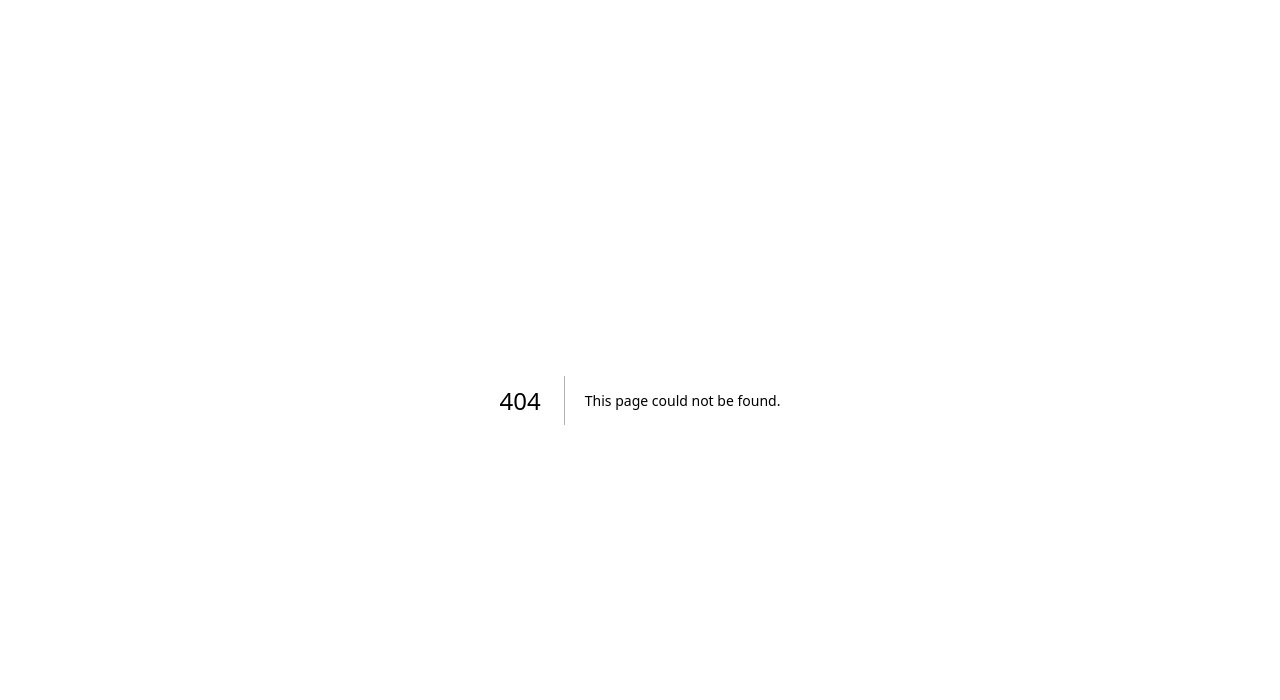
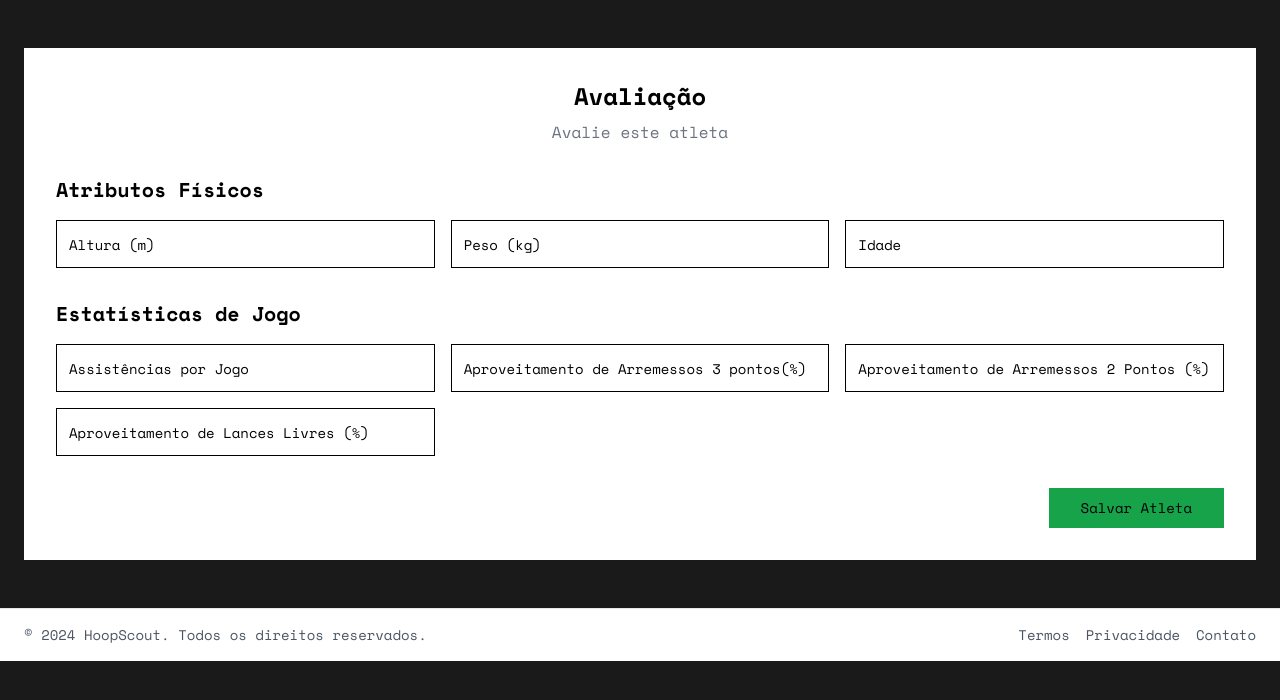
Before and after one commit to brenolino/hoop-scout, a Next.js app: page /athlete/rating/1 in a window 1280 px wide. Before the commit this address had no page. Shown: the top 700 px of the page. Built offline with nearby package versions, Linux system fonts and the light colour scheme.

Commit message:
Habilita avaliação de atleta

```diff
--- a/app/athlete/rating/page.tsx
+++ b/app/athlete/rating/[id]/page.tsx
@@ -2,21 +2,24 @@
 
 import { useState } from "react"
 import Link from "next/link"
-import { NavbarLogged } from "../../components/navbar-logged"
+import { NavbarLogged } from "../../../components/navbar-logged"
 import { Input } from "@/components/ui/input"
 import { Button } from "@/components/ui/button"
 import { Card } from "@/components/ui/card"
 import { Dialog, DialogContent, DialogHeader, DialogTitle, DialogTrigger } from "@/components/ui/dialog"
-import Footer from "../../components/footer"
+import Footer from "../../../components/footer"
+import { User } from "@/app/models/User.model"
+import { useParams } from "next/navigation"
 
 export default function AthleteRatingPage() {
 
   const userString = localStorage.getItem('user');
   const nomeAtleta = userString ? JSON.parse(userString).name : '';
-
+  const params = useParams();
+  const { id } = params;
 
   async function salvarDados() {
-    const altura = document.querySelector('input[placeholder="Altura (cm)"]') as HTMLInputElement;
+    const altura = document.querySelector('input[placeholder="Altura (m)"]') as HTMLInputElement;
     const peso = document.querySelector('input[placeholder="Peso (kg)"]') as HTMLInputElement;
     const idade = document.querySelector('input[placeholder="Idade"]') as HTMLInputElement;
     const assists = document.querySelector('input[placeholder="Assistências por Jogo"]') as HTMLInputElement;
@@ -25,18 +28,19 @@ export default function AthleteRatingPage() {
     const freeThrowPercentage = document.querySelector('input[placeholder="Aproveitamento de Lances Livres (%)"]') as HTMLInputElement;
 
     const userString = localStorage.getItem('user');
-    const user = userString ? JSON.parse(userString) : null;
+    const user: User = userString ? JSON.parse(userString) : null;
+    const token = localStorage.getItem('jwtToken')
 
     if (!user) {
       alert('Usuário não encontrado');
       return;
     }
 
-    const response = await fetch('http://localhost:8083/athlete', {
+    const response = await fetch('http://localhost:8083/grade/' + id, {
       method: 'POST',
       headers: {
         'Content-Type': 'application/json',
-        'Authorization': `Bearer ${user.token}`
+        'Authorization': `Bearer ${token}`
       },
       body: JSON.stringify({
         height: altura.value,
@@ -75,8 +79,8 @@ export default function AthleteRatingPage() {
           <div className="mt-8">
             <h3 className="text-xl font-bold mb-4">Atributos Físicos</h3>
             <div className="grid grid-cols-1 md:grid-cols-3 gap-4">
-              <Input placeholder="Altura (cm)" type="number" className="h-12" />
-              <Input placeholder="Peso (kg)" type="number" className="h-12" />
+              <Input placeholder="Altura (m)" type="string" className="h-12" />
+              <Input placeholder="Peso (kg)" type="string" className="h-12" />
               <Input placeholder="Idade" type="number" className="h-12" />
             </div>
           </div>
@@ -86,9 +90,9 @@ export default function AthleteRatingPage() {
             <h3 className="text-xl font-bold mb-4">Estatísticas de Jogo</h3>
             <div className="grid grid-cols-1 md:grid-cols-3 gap-4">
               <Input placeholder="Assistências por Jogo" type="number" className="h-12" />
-              <Input placeholder="Aproveitamento de Arremessos 3 pontos(%)" type="number" className="h-12" />
-              <Input placeholder="Aproveitamento de Arremessos 2 Pontos (%)" type="number" className="h-12" />
-              <Input placeholder="Aproveitamento de Lances Livres (%)" type="number" className="h-12" />
+              <Input placeholder="Aproveitamento de Arremessos 3 pontos(%)" type="string" className="h-12" />
+              <Input placeholder="Aproveitamento de Arremessos 2 Pontos (%)" type="string" className="h-12" />
+              <Input placeholder="Aproveitamento de Lances Livres (%)" type="string" className="h-12" />
             </div>
           </div>
 
--- a/app/dashboard/page.tsx
+++ b/app/dashboard/page.tsx
@@ -280,7 +280,7 @@ export default function DashboardPage() {
                             >
                               Ver Estatísticas
                             </Button>
-                            <Button className="text-blue-600 hover:text-blue-800" onClick={() => (window.location.href = '/athlete/rating')}>
+                            <Button className="text-blue-600 hover:text-blue-800" onClick={() => (window.location.href = `/athlete/rating/${athlete.userId}`)}>
                               <UserPlus className="mr-2 h-4 w-4" />
                               Avaliar Atleta
                             </Button>
```
